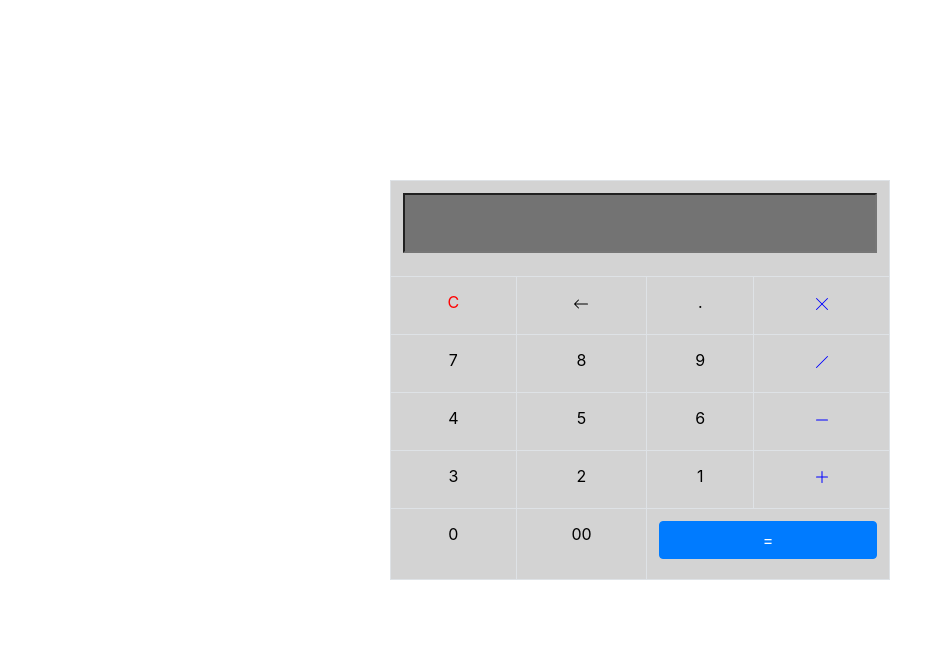
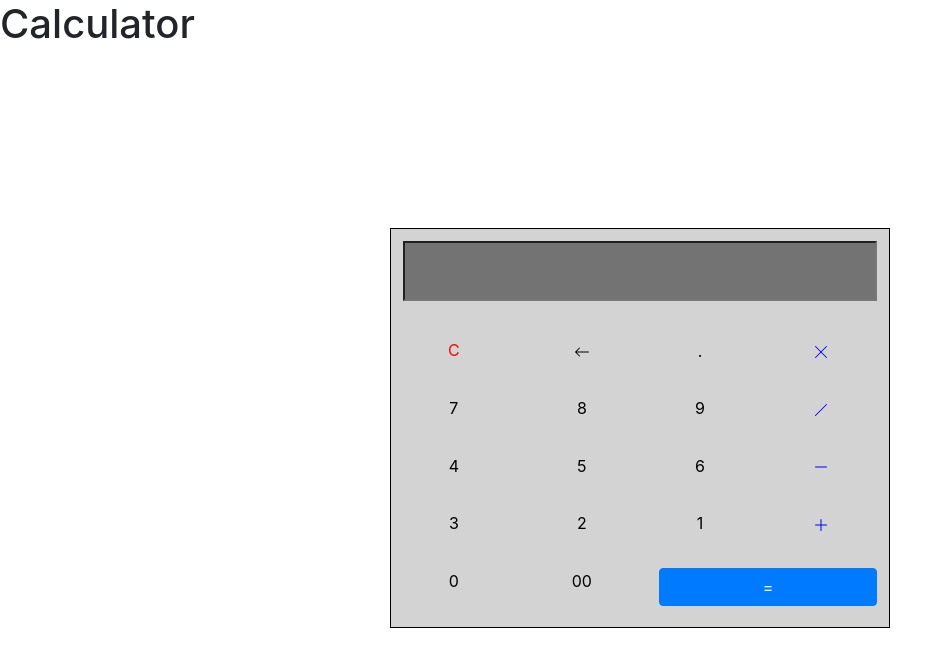
Before and after one commit to Harmit1708/Calculator, a plain HTML site: page Index.html in a window 1280 px wide. Shown: the whole page, without its empty margins (0-951 px from the left). Drawn offline with Linux system fonts and the light colour scheme.

Commit message:
Update Index.html

```diff
--- a/Index.html
+++ b/Index.html
@@ -10,8 +10,9 @@
 </head>
 <body>
 
-    <table class="container table table-bordered">
+    <table class="container table table-borderless">
         <tbody>
+            <h1>Calculator</h1>
             <tr>
                 <td colspan="5"><input id="demo" type="text"></td>
             </tr>
```
